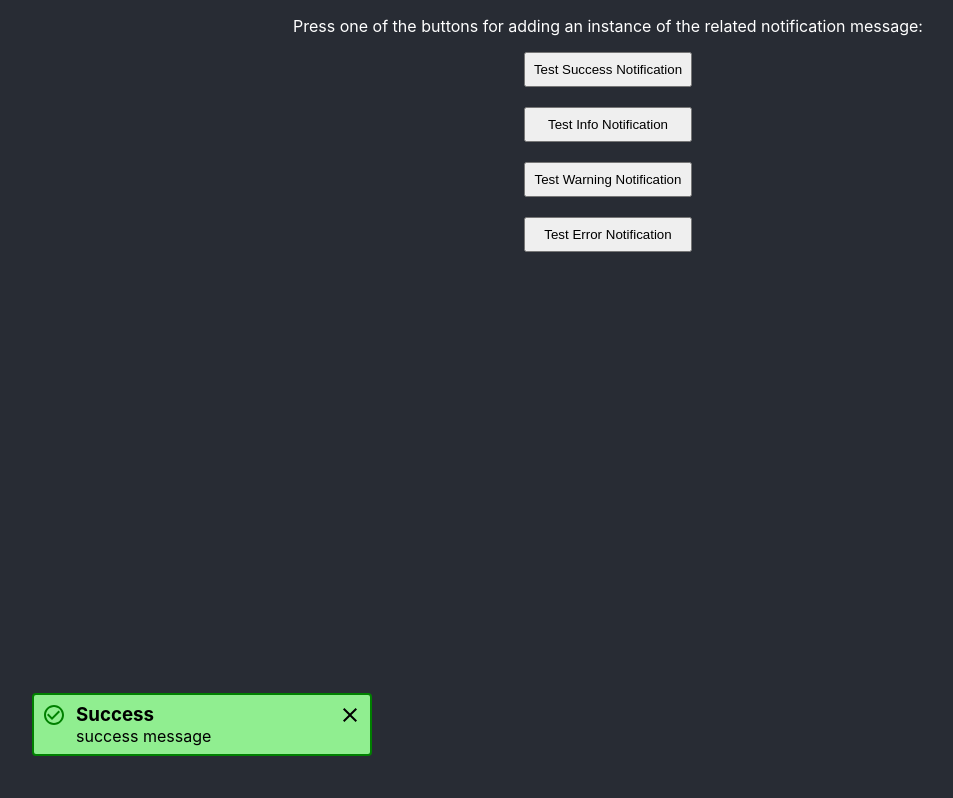
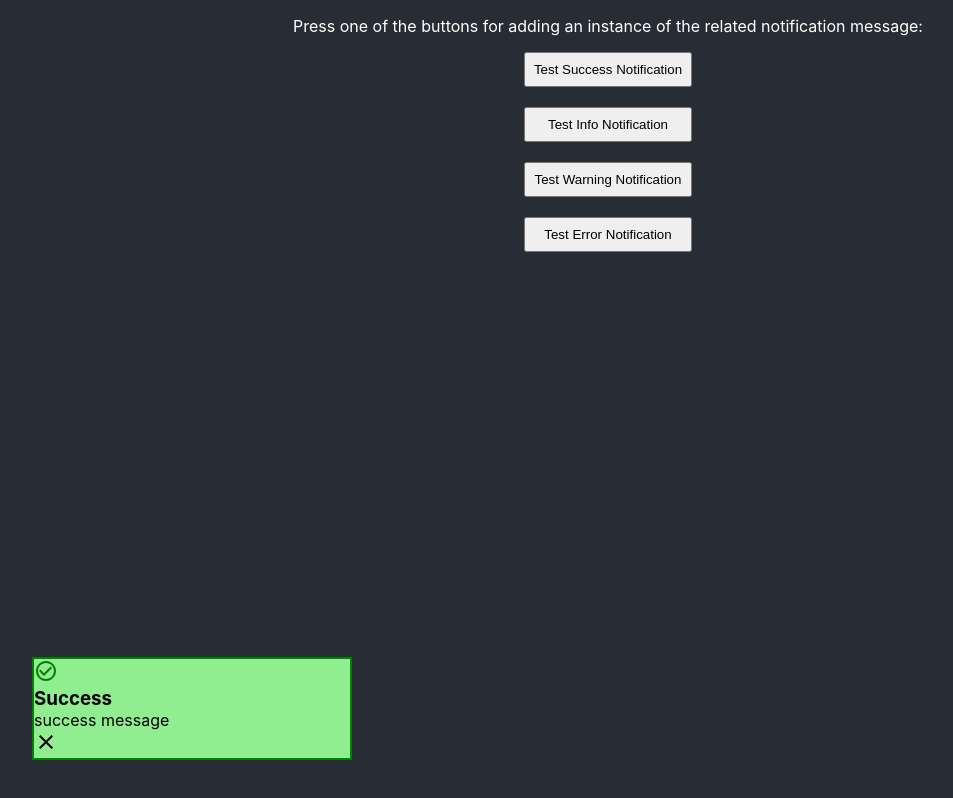
Before and after one commit to daddyj/sosafe-casestudy, a React (Create React App) app: page / in a window 1280 px wide. Both pictures are taken after a click on the button "Test Success Notification". Shown: the whole page, without its empty margins (32-985 px from the left). Built offline with nearby package versions, Linux system fonts and the light colour scheme.

Commit message:
refactor: :art: extract styles from component definition

```diff
--- a/src/components/Notifications/Notification/Notification.css
+++ b/src/components/Notifications/Notification/Notification.css
@@ -3,8 +3,6 @@
   align-items: "center";
   padding: "0.5rem";
   margin: "0.25rem 0";
-  border: "2px solid red";
-  background-color: "#fc7e7e";
   border-radius: "0.25rem";
   width: "100%";
 }
--- a/src/components/Notifications/Notification/_Notification.tsx
+++ b/src/components/Notifications/Notification/_Notification.tsx
@@ -18,33 +18,10 @@ export const Notification: React.FC<{
   };
 
   return (
-    <div
-      style={{
-        display: "flex",
-        alignItems: "center",
-        padding: "0.5rem",
-        margin: "0.25rem 0",
-        borderRadius: "0.25rem",
-        width: "100%",
-        ...style,
-      }}
-    >
-      <div
-        style={{
-          color: "black",
-          display: "flex",
-          flex: 1,
-        }}
-      >
+    <div className="notification-container" style={style}>
+      <div className="notification-content">
         {icon}
-        <div
-          style={{
-            display: "flex",
-            flexDirection: "column",
-            flex: 1,
-            margin: "0 10px",
-          }}
-        >
+        <div className="notification-content-message">
           <h3>{title}</h3>
           <span>{message}</span>
         </div>
```
